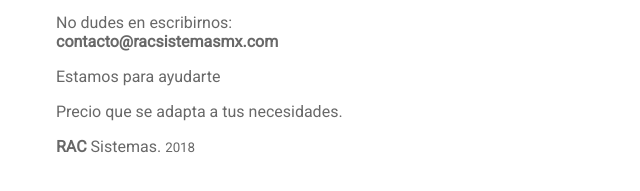
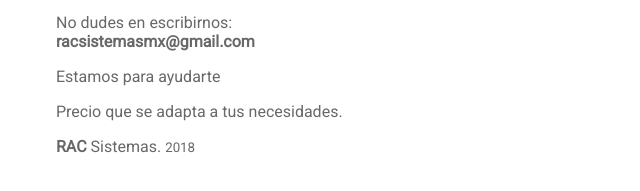
Before and after one commit to rdeanda/rdeanda.github.io, a plain HTML site: page index.html in a window 1280 px wide. Shown: the part 575-766 px from the top of the page, 54-694 px from the left. Drawn offline with Linux system fonts and the light colour scheme.

Commit message:
Email change

```diff
--- a/index.html
+++ b/index.html
@@ -43,7 +43,7 @@
 				<li>Ofrecer a tus colaboradores un sitio para consultar su información</li>
 				<li>Aligerar la carga de trabajo para esas áreas del negocio que por no ser parte<br>del 'core' estan un tanto olvidadas por el departamento de sistemas</li>
 			</ul>
-			<p>No dudes en escribirnos: <br><b>contacto@racsistemasmx.com</b></p>
+			<p>No dudes en escribirnos: <br><b>racsistemasmx@gmail.com</b></p>
 			<p>Estamos para ayudarte</p>
 			<p>Precio que se adapta a tus necesidades.</p>
 			<p><b>RAC</b> Sistemas. <small>2018</small></p>
```
